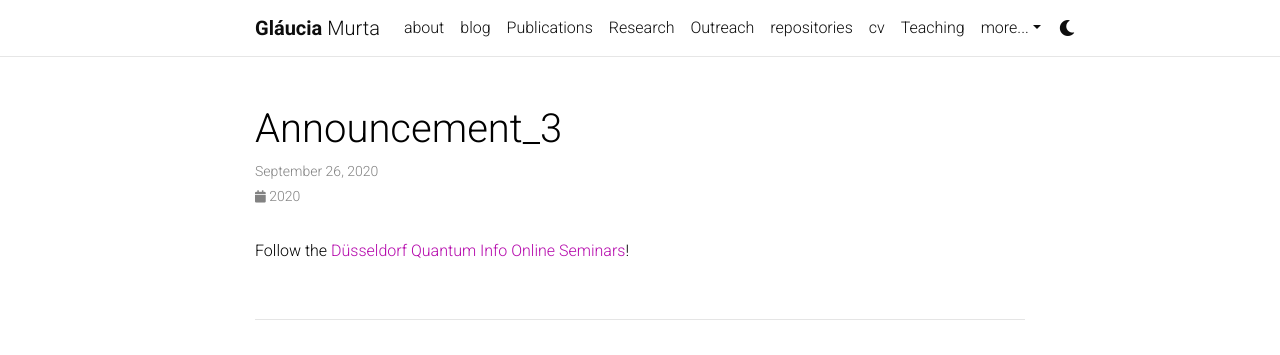
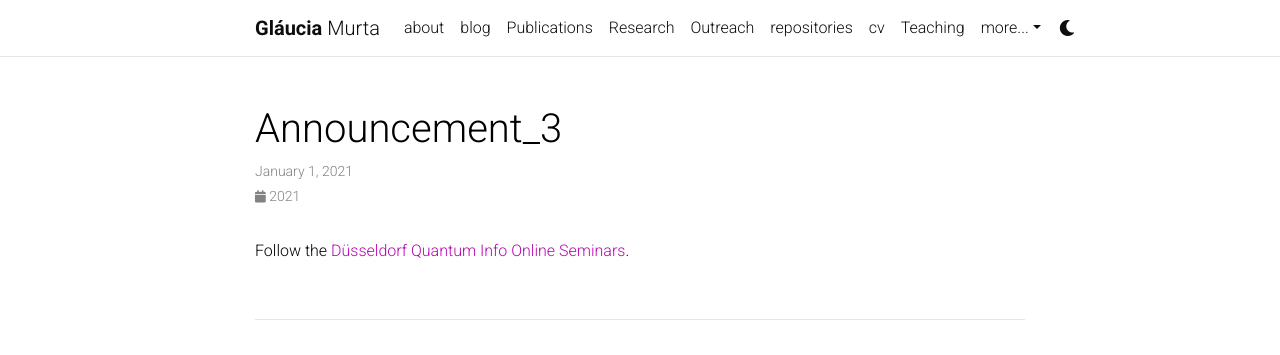
Before and after one commit to glauciamg/glauciamg.github.io, a Jekyll site: the page built from _news/announcement_3.md, in a window 1280 px wide. Shown: the top 355 px of the page. Built offline with Jekyll 4.4.1, drawn with Linux system fonts in a browser that asks for light colours; comment, search, counter and statistics services are not loaded; a style sheet for code colours, icons or effects is not loaded.

Commit message:
Update announcement_3.md

```diff
--- a/_news/announcement_3.md
+++ b/_news/announcement_3.md
@@ -1,7 +1,7 @@
 ---
 layout: post
-date: 2020-09-26 15:59:00-0400
+date: 2021-01-01 15:59:00-0400
 inline: true
 ---
 
-Follow the <a href="https://www.tp3.hhu.de/duesseldorf-quantum-info-online-seminars.html">D&uuml;sseldorf Quantum Info Online Seminars</a>!
+Follow the <a href="https://www.tp3.hhu.de/duesseldorf-quantum-info-online-seminars.html">D&uuml;sseldorf Quantum Info Online Seminars</a>.
```
